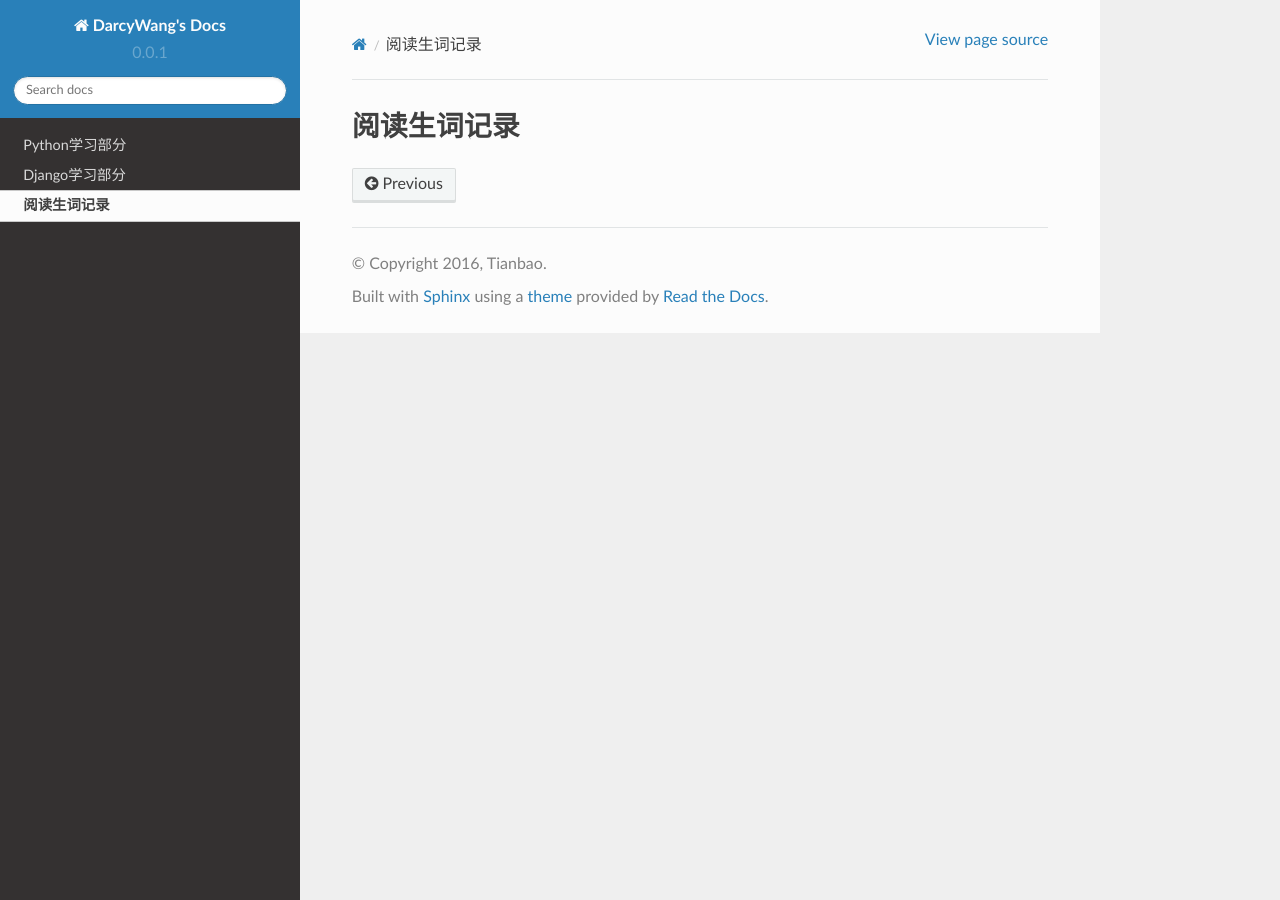
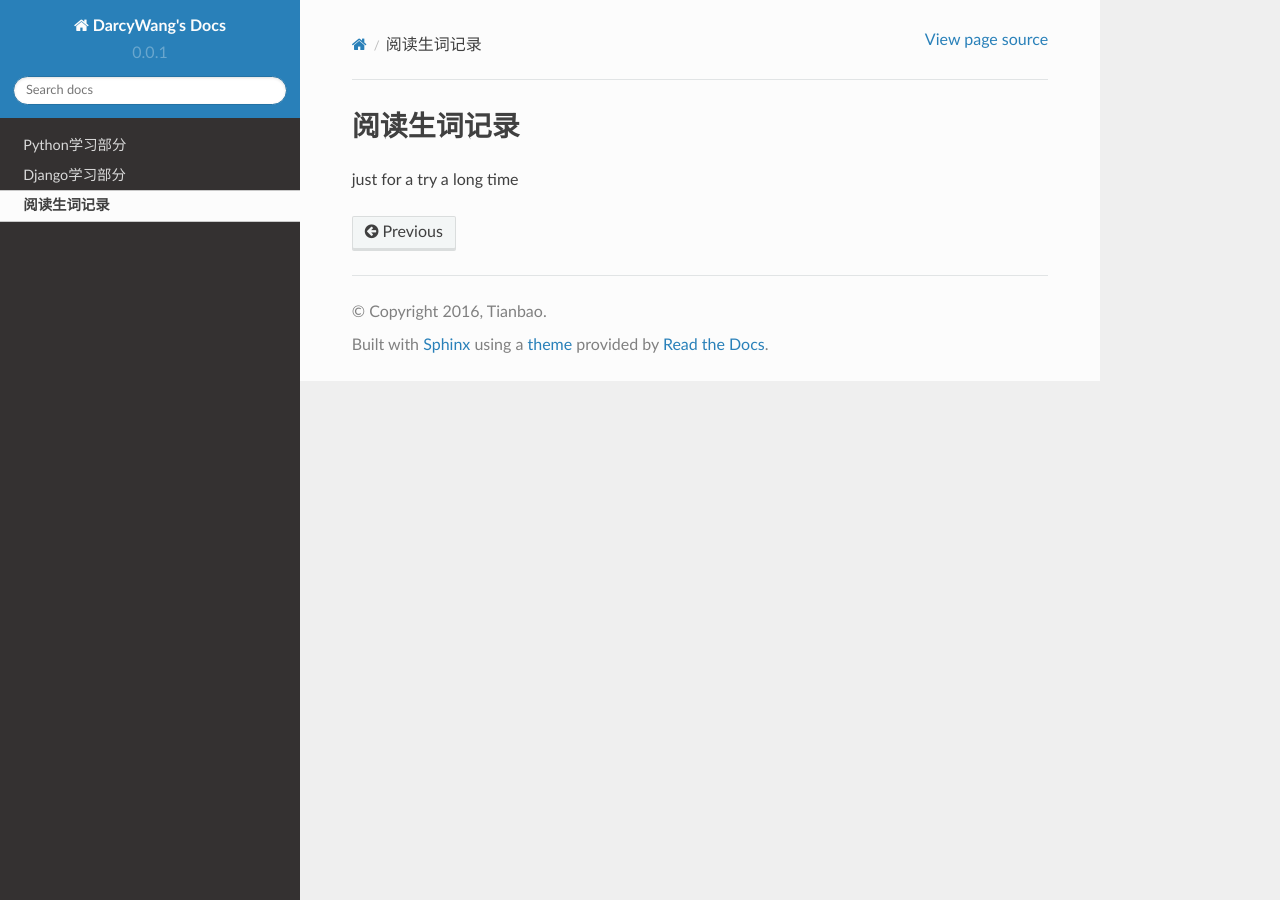
Before and after one commit to darcyWang/tianbao, a Sphinx documentation site: the page built from source/gre/words.rst, in a window 1280 px wide. Built offline with Sphinx 7.4.7 and the Read the Docs theme 2.0.0, drawn with Linux system fonts in a browser that asks for light colours; pages that are not in the unit, such as notebooks, are missing from menus.

Commit message:
modified

```diff
--- a/source/gre/words.rst
+++ b/source/gre/words.rst
@@ -1,2 +1,4 @@
 阅读生词记录
 ==========
+
+just for a try a long time
```
